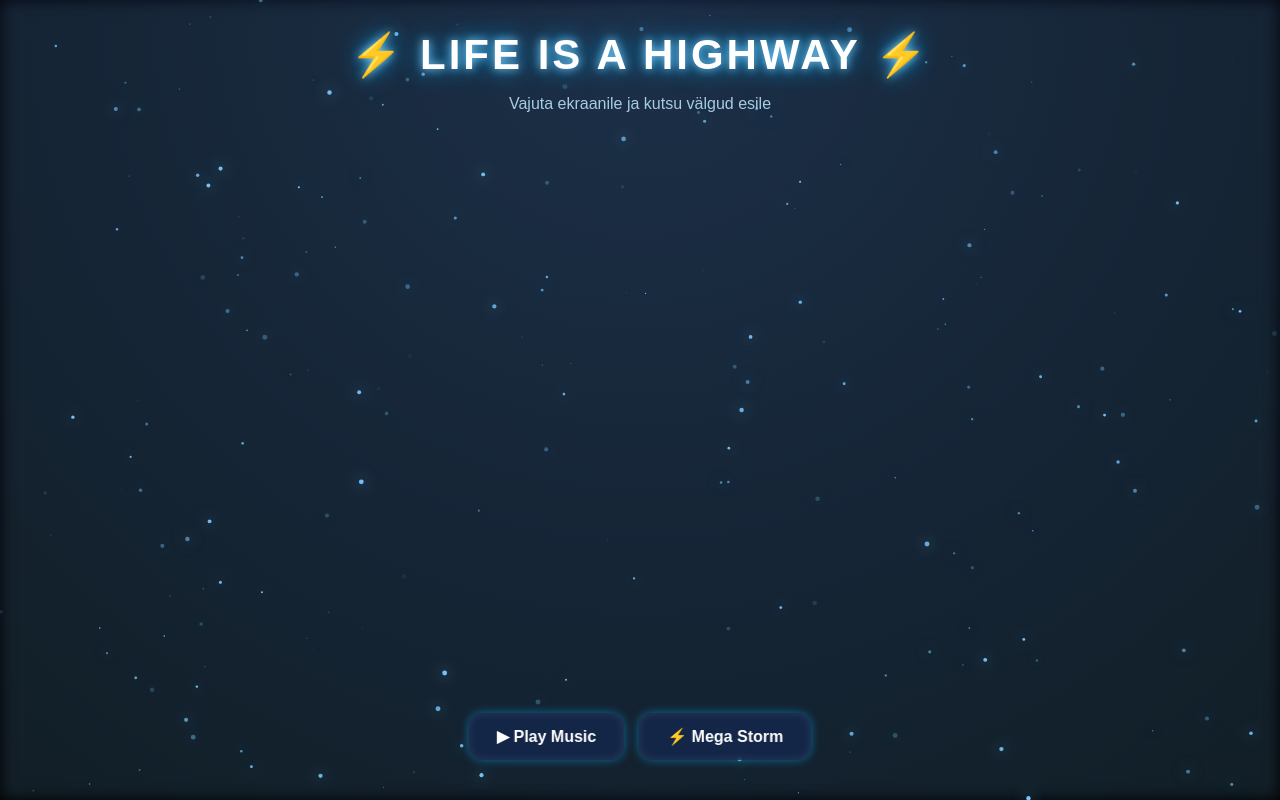
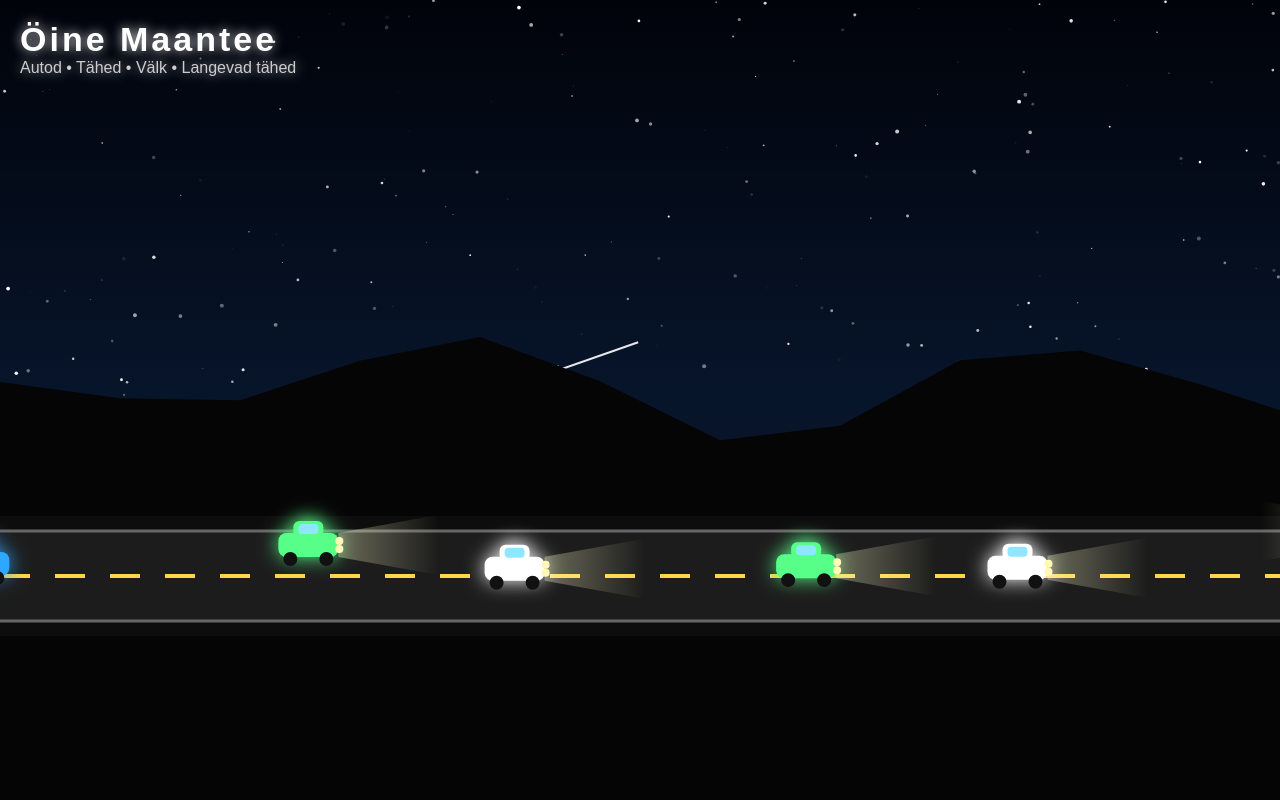
Before and after one commit to Elizabeth-Kelder/Elizabeth-Kelder.github.io, a plain HTML site: page index.html in a window 1280 px wide. Drawn offline with Linux system fonts and the light colour scheme.

Commit message:
autod ja maantee

```diff
--- a/index.html
+++ b/index.html
@@ -3,7 +3,7 @@
 <head>
 <meta charset="UTF-8" />
 <meta name="viewport" content="width=device-width, initial-scale=1.0"/>
-<title>Lightning Highway</title>
+<title>Öine Maantee</title>
 
 <style>
     *{
@@ -14,375 +14,415 @@
 
     body{
         overflow:hidden;
-        background:
-            radial-gradient(circle at top, #101a33 0%, #050814 60%, #000 100%);
-        height:100vh;
-        cursor:pointer;
+        background:#000;
         font-family:Arial, sans-serif;
     }
 
     canvas{
-        position:fixed;
-        inset:0;
-        width:100%;
-        height:100%;
+        display:block;
     }
 
     .title{
-        position:fixed;
-        top:30px;
-        left:50%;
-        transform:translateX(-50%);
+        position:absolute;
+        top:20px;
+        left:20px;
         color:white;
-        font-size:42px;
-        font-weight:bold;
-        letter-spacing:3px;
-        text-shadow:
-            0 0 10px #7dd3ff,
-            0 0 25px #00aaff;
         z-index:10;
-        pointer-events:none;
+        text-shadow:0 0 12px rgba(255,255,255,0.8);
     }
 
-    .controls{
-        position:fixed;
-        bottom:40px;
-        left:50%;
-        transform:translateX(-50%);
-        display:flex;
-        gap:15px;
-        z-index:20;
+    .title h1{
+        font-size:34px;
+        letter-spacing:3px;
     }
 
-    button{
-        padding:14px 28px;
-        border:none;
-        border-radius:14px;
-        background:rgba(20,40,80,0.75);
-        color:white;
-        font-size:16px;
-        font-weight:bold;
-        cursor:pointer;
-        backdrop-filter:blur(10px);
-        transition:0.25s;
-        box-shadow:
-            0 0 10px rgba(0,180,255,0.5),
-            inset 0 0 10px rgba(255,255,255,0.1);
-    }
-
-    button:hover{
-        transform:translateY(-3px) scale(1.05);
-        background:rgba(40,80,140,0.9);
-        box-shadow:
-            0 0 20px rgba(0,200,255,0.9),
-            0 0 40px rgba(0,120,255,0.5);
-    }
-
-    .hint{
-        position:fixed;
-        top:95px;
-        left:50%;
-        transform:translateX(-50%);
-        color:#bfe8ff;
-        opacity:0.85;
-        font-size:16px;
-        z-index:10;
-        pointer-events:none;
+    .title p{
+        opacity:0.8;
     }
 </style>
 </head>
 <body>
 
-<div class="title">⚡ LIFE IS A HIGHWAY ⚡</div>
-<div class="hint">Vajuta ekraanile ja kutsu välgud esile</div>
-
-<div class="controls">
-    <button id="playBtn">▶ Play Music</button>
-    <button id="stormBtn">⚡ Mega Storm</button>
+<div class="title">
+    <h1>Öine Maantee</h1>
+    <p>Autod • Tähed • Välk • Langevad tähed</p>
 </div>
 
 <canvas id="canvas"></canvas>
-
-<!--
-Pane samasse GitHub Pages kausta fail:
-life-is-a-highway.mp3
-
-Näiteks:
-index.html
-life-is-a-highway.mp3
--->
-
-<audio id="music" loop>
-    <source src="life-is-a-highway.mp3" type="audio/mpeg">
-</audio>
 
 <script>
 const canvas = document.getElementById("canvas");
 const ctx = canvas.getContext("2d");
 
-const music = document.getElementById("music");
-const playBtn = document.getElementById("playBtn");
-const stormBtn = document.getElementById("stormBtn");
+let w = canvas.width = window.innerWidth;
+let h = canvas.height = window.innerHeight;
 
-let w, h;
-
-function resize(){
+window.addEventListener("resize", () => {
     w = canvas.width = window.innerWidth;
     h = canvas.height = window.innerHeight;
-}
-resize();
+    createStars();
+});
 
-window.addEventListener("resize", resize);
+//////////////////////////////////////////////////////
+// STARS
+//////////////////////////////////////////////////////
 
-const sparkles = [];
-const ambientBolts = [];
-const clickBolts = [];
+let stars = [];
 
-class Sparkle{
-    constructor(){
-        this.reset();
-    }
+function createStars(){
+    stars = [];
 
-    reset(){
-        this.x = Math.random() * w;
-        this.y = Math.random() * h;
-        this.radius = Math.random() * 2 + 0.5;
-        this.alpha = Math.random();
-        this.speed = Math.random() * 0.02 + 0.005;
-    }
-
-    update(){
-        this.alpha += this.speed;
-
-        if(this.alpha >= 1 || this.alpha <= 0){
-            this.speed *= -1;
-        }
-    }
-
-    draw(){
-        ctx.beginPath();
-        ctx.fillStyle = `rgba(120,200,255,${this.alpha})`;
-        ctx.shadowBlur = 15;
-        ctx.shadowColor = "#7dd3ff";
-        ctx.arc(this.x, this.y, this.radius, 0, Math.PI * 2);
-        ctx.fill();
+    for(let i=0;i<300;i++){
+        stars.push({
+            x:Math.random()*w,
+            y:Math.random()*h*0.7,
+            r:Math.random()*2,
+            a:Math.random(),
+            speed:(Math.random()*0.02)+0.005
+        });
     }
 }
 
-class Lightning{
-    constructor(x1, y1, x2, y2, strong=false){
-        this.points = [];
-        this.life = strong ? 25 : 12;
-        this.maxLife = this.life;
-        this.strong = strong;
+createStars();
 
-        this.createBolt(x1, y1, x2, y2);
+//////////////////////////////////////////////////////
+// SHOOTING STARS
+//////////////////////////////////////////////////////
+
+let shootingStars = [];
+
+function spawnShootingStar(){
+    shootingStars.push({
+        x:Math.random()*w,
+        y:Math.random()*200,
+        len:150 + Math.random()*150,
+        speed:10 + Math.random()*8,
+        life:0
+    });
+}
+
+setInterval(spawnShootingStar, 4000);
+
+//////////////////////////////////////////////////////
+// LIGHTNING
+//////////////////////////////////////////////////////
+
+let lightning = 0;
+
+setInterval(() => {
+    if(Math.random() > 0.45){
+        lightning = 1;
     }
+}, 5000);
 
-    createBolt(x1,y1,x2,y2){
-        const segments = 25;
+//////////////////////////////////////////////////////
+// CARS
+//////////////////////////////////////////////////////
 
-        this.points.push({x:x1,y:y1});
+let cars = [];
 
-        for(let i=1;i<segments;i++){
+function createCars(){
 
-            const t = i / segments;
+    cars = [];
 
-            const nx =
-                x1 + (x2 - x1) * t +
-                (Math.random() - 0.5) * 80;
+    for(let i=0;i<8;i++){
 
-            const ny =
-                y1 + (y2 - y1) * t +
-                (Math.random() - 0.5) * 80;
+        const direction = Math.random() > 0.5 ? 1 : -1;
 
-            this.points.push({x:nx,y:ny});
-        }
-
-        this.points.push({x:x2,y:y2});
-    }
-
-    update(){
-        this.life--;
-    }
-
-    draw(){
-
-        const alpha = this.life / this.maxLife;
-
-        ctx.beginPath();
-        ctx.moveTo(this.points[0].x, this.points[0].y);
-
-        for(const p of this.points){
-            ctx.lineTo(p.x,p.y);
-        }
-
-        ctx.strokeStyle = this.strong
-            ? `rgba(255,255,255,${alpha})`
-            : `rgba(120,200,255,${alpha})`;
-
-        ctx.lineWidth = this.strong ? 4 : 2;
-
-        ctx.shadowBlur = this.strong ? 35 : 15;
-        ctx.shadowColor = "#8ae6ff";
-
-        ctx.stroke();
-
-        ctx.beginPath();
-        ctx.moveTo(this.points[0].x, this.points[0].y);
-
-        for(const p of this.points){
-            ctx.lineTo(p.x,p.y);
-        }
-
-        ctx.strokeStyle = `rgba(180,240,255,${alpha})`;
-        ctx.lineWidth = 1;
-        ctx.stroke();
+        cars.push({
+            x: direction === 1 ? -200 - Math.random()*800 : w + Math.random()*800,
+            y: h*0.72 + (Math.random()*90 - 45),
+            speed: 4 + Math.random()*7,
+            direction,
+            color:[
+                "#ff3030",
+                "#2ea8ff",
+                "#ffffff",
+                "#ffd23f",
+                "#57ff89"
+            ][Math.floor(Math.random()*5)]
+        });
     }
 }
 
-for(let i=0;i<220;i++){
-    sparkles.push(new Sparkle());
+createCars();
+
+//////////////////////////////////////////////////////
+// DRAW SKY
+//////////////////////////////////////////////////////
+
+function drawSky(){
+
+    const grad = ctx.createLinearGradient(0,0,0,h);
+
+    grad.addColorStop(0,"#01030a");
+    grad.addColorStop(0.5,"#07152b");
+    grad.addColorStop(1,"#111");
+
+    ctx.fillStyle = grad;
+    ctx.fillRect(0,0,w,h);
+
+    // stars
+
+    stars.forEach(s => {
+
+        s.a += s.speed;
+
+        if(s.a > 1 || s.a < 0.2){
+            s.speed *= -1;
+        }
+
+        ctx.beginPath();
+        ctx.fillStyle = `rgba(255,255,255,${s.a})`;
+        ctx.arc(s.x,s.y,s.r,0,Math.PI*2);
+        ctx.fill();
+    });
+
+    // shooting stars
+
+    shootingStars.forEach((s,index)=>{
+
+        ctx.strokeStyle = "rgba(255,255,255,0.9)";
+        ctx.lineWidth = 2;
+
+        ctx.beginPath();
+        ctx.moveTo(s.x,s.y);
+        ctx.lineTo(s.x - s.len, s.y + s.len*0.35);
+        ctx.stroke();
+
+        s.x += s.speed;
+        s.y += s.speed*0.35;
+        s.life++;
+
+        if(s.life > 60){
+            shootingStars.splice(index,1);
+        }
+    });
 }
 
-setInterval(()=>{
+//////////////////////////////////////////////////////
+// DRAW MOUNTAINS
+//////////////////////////////////////////////////////
 
-    const side = Math.random();
+function drawMountains(){
 
-    let x1, y1, x2, y2;
+    ctx.fillStyle = "#050505";
 
-    if(side < 0.5){
-        x1 = Math.random() * w;
-        y1 = 0;
-        x2 = Math.random() * w;
-        y2 = h;
-    } else {
-        x1 = 0;
-        y1 = Math.random() * h;
-        x2 = w;
-        y2 = Math.random() * h;
+    ctx.beginPath();
+
+    ctx.moveTo(0,h);
+
+    for(let x=0;x<w+200;x+=120){
+
+        const peak = h*0.45 + Math.sin(x*0.01)*40 + Math.random()*50;
+
+        ctx.lineTo(x,peak);
     }
 
-    ambientBolts.push(
-        new Lightning(x1,y1,x2,y2,false)
-    );
+    ctx.lineTo(w,h);
+    ctx.closePath();
+    ctx.fill();
+}
 
-}, 900);
+//////////////////////////////////////////////////////
+// DRAW ROAD
+//////////////////////////////////////////////////////
 
-function createStrike(x,y){
+function drawRoad(){
 
-    for(let i=0;i<5;i++){
+    const roadY = h*0.72;
 
-        const angle = (Math.PI * 2 / 5) * i;
-        const distance = 250 + Math.random()*250;
+    // road glow
 
-        const x2 = x + Math.cos(angle) * distance;
-        const y2 = y + Math.sin(angle) * distance;
+    ctx.fillStyle = "rgba(255,255,255,0.03)";
+    ctx.fillRect(0,roadY-60,w,120);
 
-        clickBolts.push(
-            new Lightning(x,y,x2,y2,true)
-        );
+    // road
+
+    ctx.fillStyle = "#1c1c1c";
+    ctx.fillRect(0,roadY-45,w,90);
+
+    // road edges
+
+    ctx.strokeStyle = "#666";
+    ctx.lineWidth = 3;
+
+    ctx.beginPath();
+    ctx.moveTo(0,roadY-45);
+    ctx.lineTo(w,roadY-45);
+
+    ctx.moveTo(0,roadY+45);
+    ctx.lineTo(w,roadY+45);
+
+    ctx.stroke();
+
+    // center dashed line
+
+    ctx.strokeStyle = "#ffd54a";
+    ctx.lineWidth = 4;
+    ctx.setLineDash([30,25]);
+
+    ctx.beginPath();
+    ctx.moveTo(0,roadY);
+    ctx.lineTo(w,roadY);
+
+    ctx.stroke();
+
+    ctx.setLineDash([]);
+}
+
+//////////////////////////////////////////////////////
+// DRAW CAR
+//////////////////////////////////////////////////////
+
+function drawCar(car){
+
+    const x = car.x;
+    const y = car.y;
+
+    ctx.save();
+
+    ctx.translate(x,y);
+
+    if(car.direction === -1){
+        ctx.scale(-1,1);
     }
 
-    flash();
+    // glow
+
+    ctx.shadowBlur = 20;
+    ctx.shadowColor = car.color;
+
+    // body
+
+    ctx.fillStyle = car.color;
+
+    ctx.beginPath();
+    ctx.roundRect(-30,-12,60,24,8);
+    ctx.fill();
+
+    // top
+
+    ctx.beginPath();
+    ctx.roundRect(-15,-24,30,16,6);
+    ctx.fill();
+
+    // windows
+
+    ctx.fillStyle = "#8ee7ff";
+
+    ctx.beginPath();
+    ctx.roundRect(-10,-21,20,10,4);
+    ctx.fill();
+
+    // wheels
+
+    ctx.shadowBlur = 0;
+
+    ctx.fillStyle = "#111";
+
+    ctx.beginPath();
+    ctx.arc(-18,14,7,0,Math.PI*2);
+
+    ctx.arc(18,14,7,0,Math.PI*2);
+    ctx.fill();
+
+    // headlights
+
+    ctx.fillStyle = "#fff8b0";
+
+    ctx.beginPath();
+    ctx.arc(31,-4,4,0,Math.PI*2);
+
+    ctx.arc(31,4,4,0,Math.PI*2);
+    ctx.fill();
+
+    // light beam
+
+    const grad = ctx.createLinearGradient(30,0,130,0);
+
+    grad.addColorStop(0,"rgba(255,255,200,0.35)");
+    grad.addColorStop(1,"rgba(255,255,200,0)");
+
+    ctx.fillStyle = grad;
+
+    ctx.beginPath();
+    ctx.moveTo(30,-12);
+    ctx.lineTo(130,-30);
+    ctx.lineTo(130,30);
+    ctx.lineTo(30,12);
+    ctx.closePath();
+    ctx.fill();
+
+    ctx.restore();
+
+    car.x += car.speed * car.direction;
+
+    // recycle
+
+    if(car.direction === 1 && car.x > w + 200){
+        car.x = -300;
+    }
+
+    if(car.direction === -1 && car.x < -300){
+        car.x = w + 300;
+    }
 }
 
-window.addEventListener("click", (e)=>{
-    createStrike(e.clientX, e.clientY);
-});
+//////////////////////////////////////////////////////
+// LIGHTNING
+//////////////////////////////////////////////////////
 
-stormBtn.addEventListener("click", ()=>{
+function drawLightning(){
 
-    for(let i=0;i<10;i++){
+    if(lightning <= 0) return;
 
-        setTimeout(()=>{
+    ctx.fillStyle = `rgba(255,255,255,${lightning*0.18})`;
+    ctx.fillRect(0,0,w,h);
 
-            const x = Math.random() * w;
-            const y = Math.random() * h;
+    ctx.strokeStyle = `rgba(255,255,255,${lightning})`;
+    ctx.lineWidth = 3;
 
-            createStrike(x,y);
+    let x = Math.random()*w;
 
-        }, i * 120);
+    ctx.beginPath();
+    ctx.moveTo(x,0);
+
+    let currentX = x;
+    let currentY = 0;
+
+    while(currentY < h*0.5){
+
+        currentX += (Math.random()-0.5)*50;
+        currentY += Math.random()*40;
+
+        ctx.lineTo(currentX,currentY);
     }
-});
 
-playBtn.addEventListener("click", async ()=>{
+    ctx.stroke();
 
-    if(music.paused){
+    lightning -= 0.03;
+}
 
-        try{
-            await music.play();
-            playBtn.innerHTML = "⏸ Pause Music";
-        }catch(err){
-            alert("Brauser blokeeris autoplay. Vajuta uuesti.");
-        }
-
-    }else{
-        music.pause();
-        playBtn.innerHTML = "▶ Play Music";
-    }
-});
-
-function flash(){
-
-    const flashDiv = document.createElement("div");
-
-    flashDiv.style.position = "fixed";
-    flashDiv.style.inset = "0";
-    flashDiv.style.background =
-        "rgba(180,220,255,0.18)";
-
-    flashDiv.style.pointerEvents = "none";
-    flashDiv.style.zIndex = "5";
-    flashDiv.style.transition = "opacity 0.3s";
-
-    document.body.appendChild(flashDiv);
-
-    setTimeout(()=>{
-        flashDiv.style.opacity = "0";
-    },40);
-
-    setTimeout(()=>{
-        flashDiv.remove();
-    },300);
-}
+//////////////////////////////////////////////////////
+// ANIMATION
+//////////////////////////////////////////////////////
 
 function animate(){
 
     requestAnimationFrame(animate);
 
-    ctx.clearRect(0,0,w,h);
+    drawSky();
+    drawMountains();
+    drawRoad();
 
-    ctx.fillStyle = "rgba(0,0,10,0.18)";
-    ctx.fillRect(0,0,w,h);
+    cars.forEach(drawCar);
 
-    sparkles.forEach(s=>{
-        s.update();
-        s.draw();
-    });
-
-    for(let i=ambientBolts.length-1;i>=0;i--){
-
-        ambientBolts[i].update();
-        ambientBolts[i].draw();
-
-        if(ambientBolts[i].life <= 0){
-            ambientBolts.splice(i,1);
-        }
-    }
-
-    for(let i=clickBolts.length-1;i>=0;i--){
-
-        clickBolts[i].update();
-        clickBolts[i].draw();
-
-        if(clickBolts[i].life <= 0){
-            clickBolts.splice(i,1);
-        }
-    }
+    drawLightning();
 }
 
 animate();
+
 </script>
 
 </body>
```
